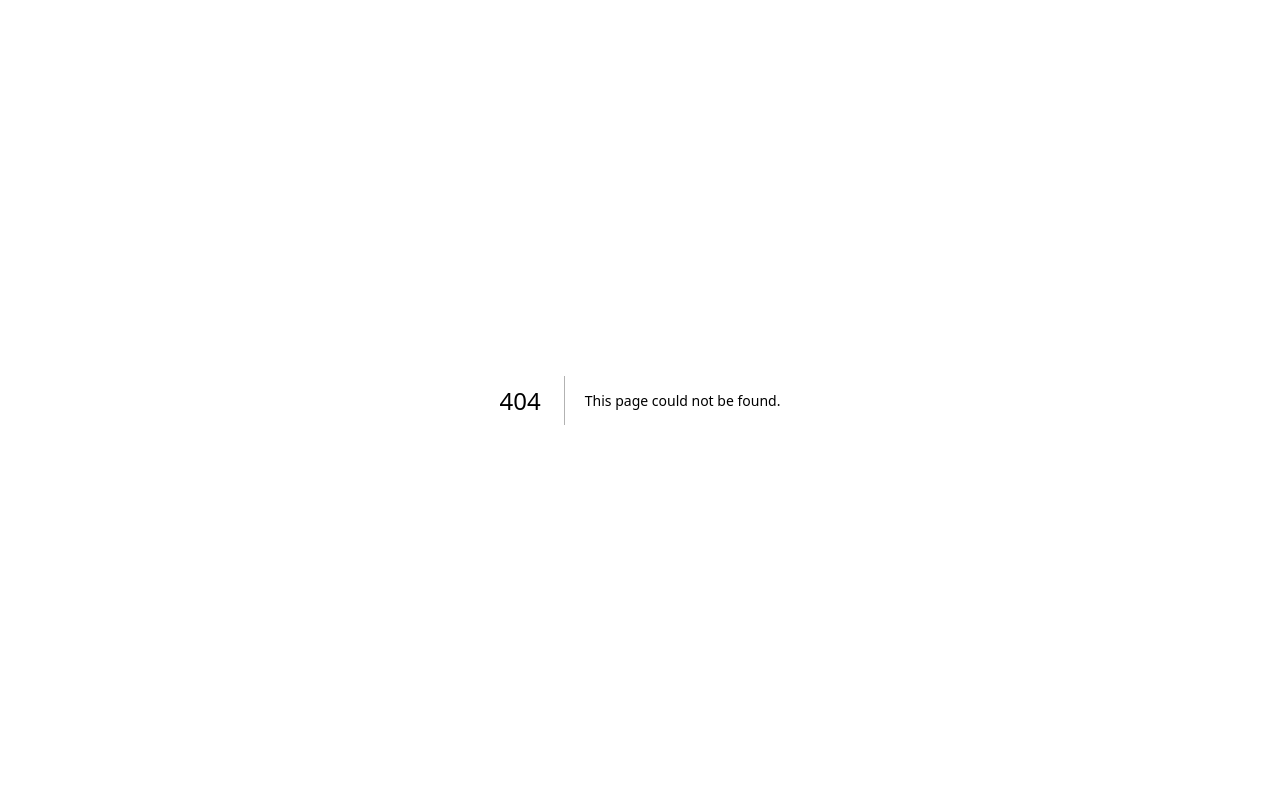
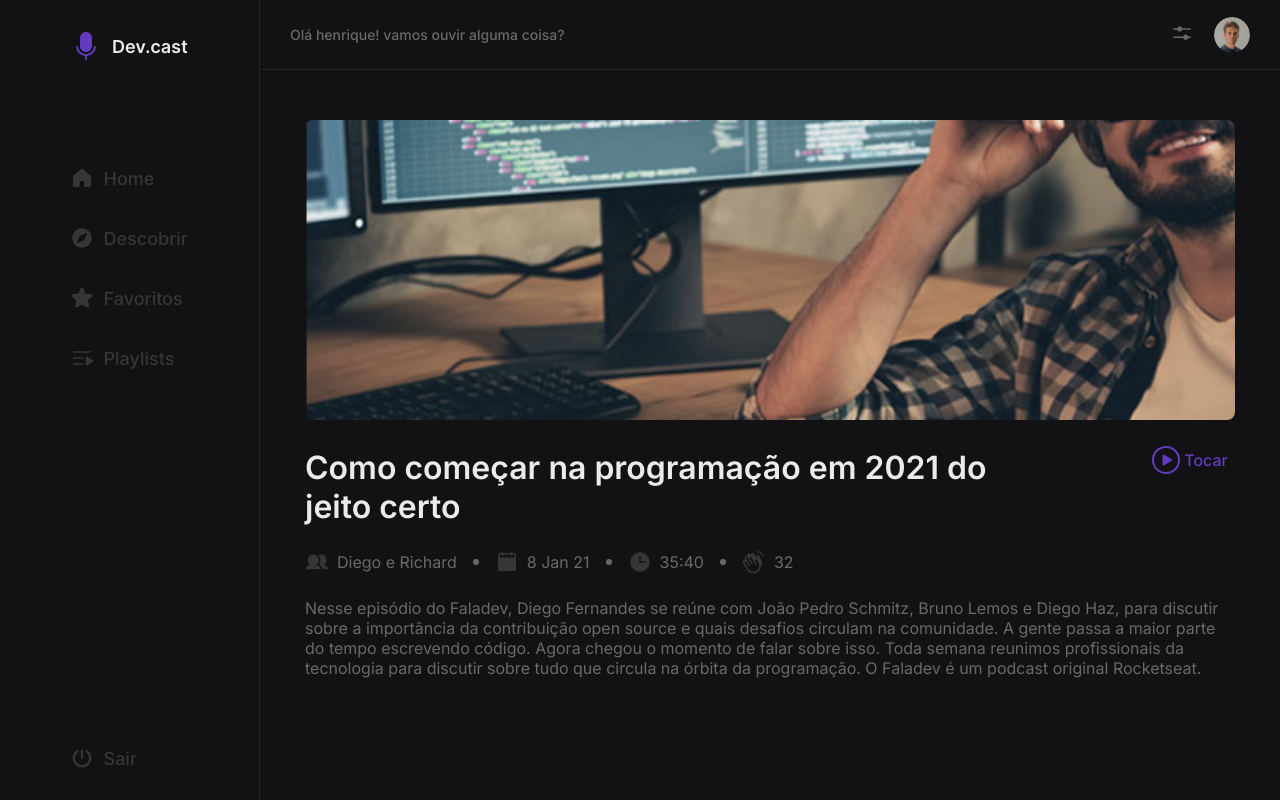
Before and after one commit to henrique998/DevCast---Web, a Next.js app: page /episode/01 in a window 1280 px wide. Before the commit this address had no page. Built offline with nearby package versions, Linux system fonts and the light colour scheme.

Commit message:
page: episode created

```diff
--- a/src/components/PlayButton/index.tsx
+++ b/src/components/PlayButton/index.tsx
@@ -4,12 +4,17 @@ import { PlayButtonContainer } from "./styles";
 
 interface PlayButtonProps extends ComponentProps<typeof PlayButtonContainer> {
     variant?: 'filled' | 'outlined'
+    label?: string
 }
 
-export function PlayButton({ variant = "filled", ...rest }: PlayButtonProps) {
+export function PlayButton({ variant = "filled", label, ...rest }: PlayButtonProps) {
    return (
     <PlayButtonContainer {...rest} variant={variant}>
-        <Play size={14} weight="fill" />
+        <div className="icon-container">
+            <Play size={14} weight="fill" />
+        </div>
+
+        <span>{label}</span>
     </PlayButtonContainer>
    )
 }
--- a/src/components/PlayButton/styles.ts
+++ b/src/components/PlayButton/styles.ts
@@ -5,21 +5,17 @@ interface PlayButtonContainerProps {
 }
 
 export const PlayButtonContainer = styled.button<PlayButtonContainerProps>`
-    width: 1.5rem;
+    max-width: 5.625rem;
+    width: 100%;
     height: 1.5rem;
     border-radius: 50%;
 
     transition: 0.2s;
 
-    display: flex;
-    align-items: center;
-    justify-content: center;
-
     ${props => props.variant === "filled" && css`
-        background-color: ${props.theme.purple};
-
         svg {
-            color: ${props.theme.gray100};
+            color: ${props.theme.purple};
+            /* border-radius: 50%; */
         }
 
         &:hover {
@@ -28,11 +24,36 @@ export const PlayButtonContainer = styled.button<PlayButtonContainerProps>`
     `}
 
     ${props => props.variant === "outlined" && css`
-        background-color: transparent;
-        border: 3px solid ${props.theme.purple};
+        /* background-color: transparent; */
+        display: flex;
+        align-items: center;
+        justify-content: center;
+        gap: 0.25rem;
 
-        svg {
+
+        .icon-container {
+            width: 1.75rem;
+            height: 1.75rem;
+            border-radius: 50%;
+
+            display: flex;
+            align-items: center;
+            justify-content: center;
+
+            border: 2.5px solid ${props.theme.purple};
+
+            svg {
+                display: block;
+                color: ${props.theme.purple};
+            }
+        }
+
+        span {
+            display: block;
+
             color: ${props.theme.purple};
+
+            font-weight: 500;
         }
 
         &:hover {
--- /dev/null
+++ b/src/pages/episode/[slug].tsx
@@ -0,0 +1,73 @@
+import Image from "next/image"
+import { CalendarBlank, Clock, HandsClapping, Info, Users } from "phosphor-react"
+import { PlayButton } from "../../components/PlayButton"
+import { DefaultLayout } from "../../layouts/DefaultLayout"
+import { EpisodeContainer, EpisodeHeading, EpisodeWrapper } from "../../styles/pages/episode"
+
+function Episode() {
+  return (
+    <DefaultLayout>
+      <EpisodeContainer>
+        <EpisodeWrapper>
+            <Image
+                src="/card-image.png"
+                alt=""
+                width={930}
+                height={300}
+            />
+
+            <EpisodeHeading>
+                <div className="title-container">
+                    <h1>Como começar na programação em 2021 do jeito certo</h1>
+
+                    <PlayButton variant="outlined" label="Tocar" />
+                </div>
+
+                <div className="infos-container">
+                    <div className="info">
+                        <Users size={24} weight="fill" />
+
+                        <span>Diego e Richard</span>
+                    </div>
+
+                    <div className="bullet" />
+
+                    <div className="info">
+                        <CalendarBlank size={24} weight="fill" />
+
+                        <span>8 Jan 21</span>
+                    </div>
+
+                    <div className="bullet" />
+
+                    <div className="info">
+                        <Clock size={24} weight="fill" />
+
+                        <span>35:40</span>
+                    </div>
+
+                    <div className="bullet" />
+
+                    <div className="info">
+                        <HandsClapping size={24} weight="fill" />
+
+                        <span>32</span>
+                    </div>
+                </div>
+
+                <p className="content">
+                    Nesse episódio do Faladev, Diego Fernandes se reúne com João Pedro Schmitz, Bruno Lemos e Diego Haz,
+                    para discutir sobre a importância da contribuição open source e quais desafios circulam na comunidade.
+
+                    A gente passa a maior parte do tempo escrevendo código. Agora chegou o momento de falar sobre isso.
+                    Toda semana reunimos profissionais da tecnologia para discutir sobre tudo que circula na órbita da programação.
+                    O Faladev é um podcast original Rocketseat.
+                </p>
+            </EpisodeHeading>
+        </EpisodeWrapper>
+      </EpisodeContainer>
+    </DefaultLayout>
+  )
+}
+
+export default Episode
--- /dev/null
+++ b/src/styles/pages/episode.ts
@@ -0,0 +1,79 @@
+import styled from "styled-components"
+
+export const EpisodeContainer = styled.div`
+    height: calc(100vh - 4.375rem);
+    overflow-y: auto;
+`
+
+export const EpisodeWrapper = styled.div`
+    max-width: 58.125rem;
+
+    margin: 0 auto;
+    padding-bottom: 3.125rem;
+
+    img {
+        margin-top: 3.125rem;
+
+        object-fit: cover;
+
+        border-radius: 8px;
+    }
+`
+
+export const EpisodeHeading = styled.header`
+    .title-container {
+        margin-top: 1.5rem;
+
+        display: flex;
+        align-items: flex-start;
+        justify-content: space-between;
+
+        h1 {
+            max-width: 42.75rem;
+            width: 100%;
+
+            text-align: left;
+
+            font-size: 600;
+        }
+    }
+
+    .infos-container {
+        margin-top: 1.5rem;
+
+        display: flex;
+        align-items: center;
+        gap: 1rem;
+
+        .info {
+            display: flex;
+            align-items: center;
+            gap: 0.5rem;
+
+            color: ${props => props.theme.gray600};
+
+            svg {
+                color: ${props => props.theme.gray300};
+            }
+        }
+
+        .bullet {
+            width: 6px;
+            height: 6px;
+            border-radius: 50%;
+            background-color: ${props => props.theme.gray600};
+        }
+    }
+
+    .content {
+        margin-top: 1.5rem;
+
+        color: ${props => props.theme.gray600};
+    }
+`
+
+export const Info = styled.div`
+    display: flex;
+    align-items: center;
+    gap: 1rem;
+`
```
Also changed, not shown: src/pages/playlists.tsx (indentation only).
